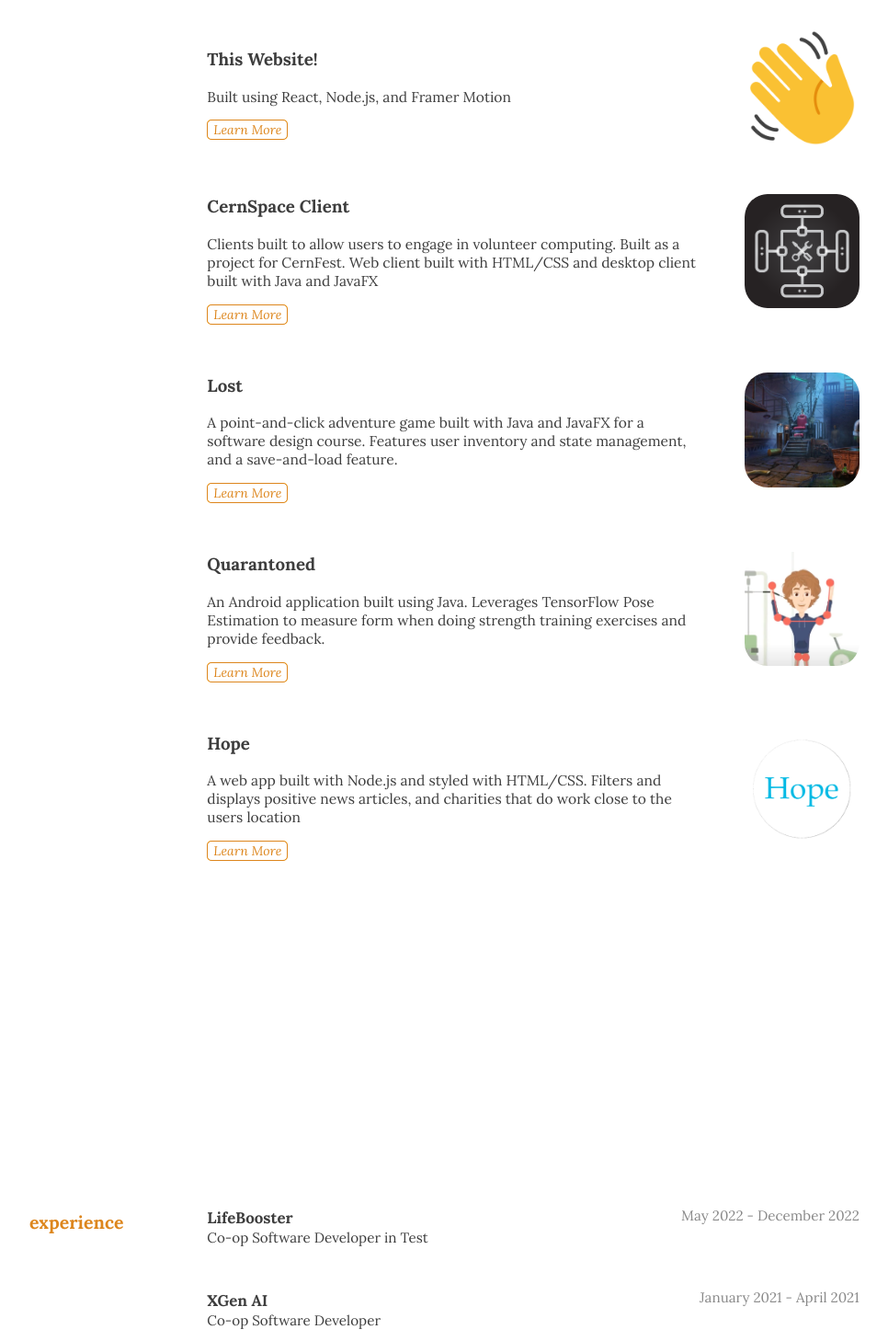
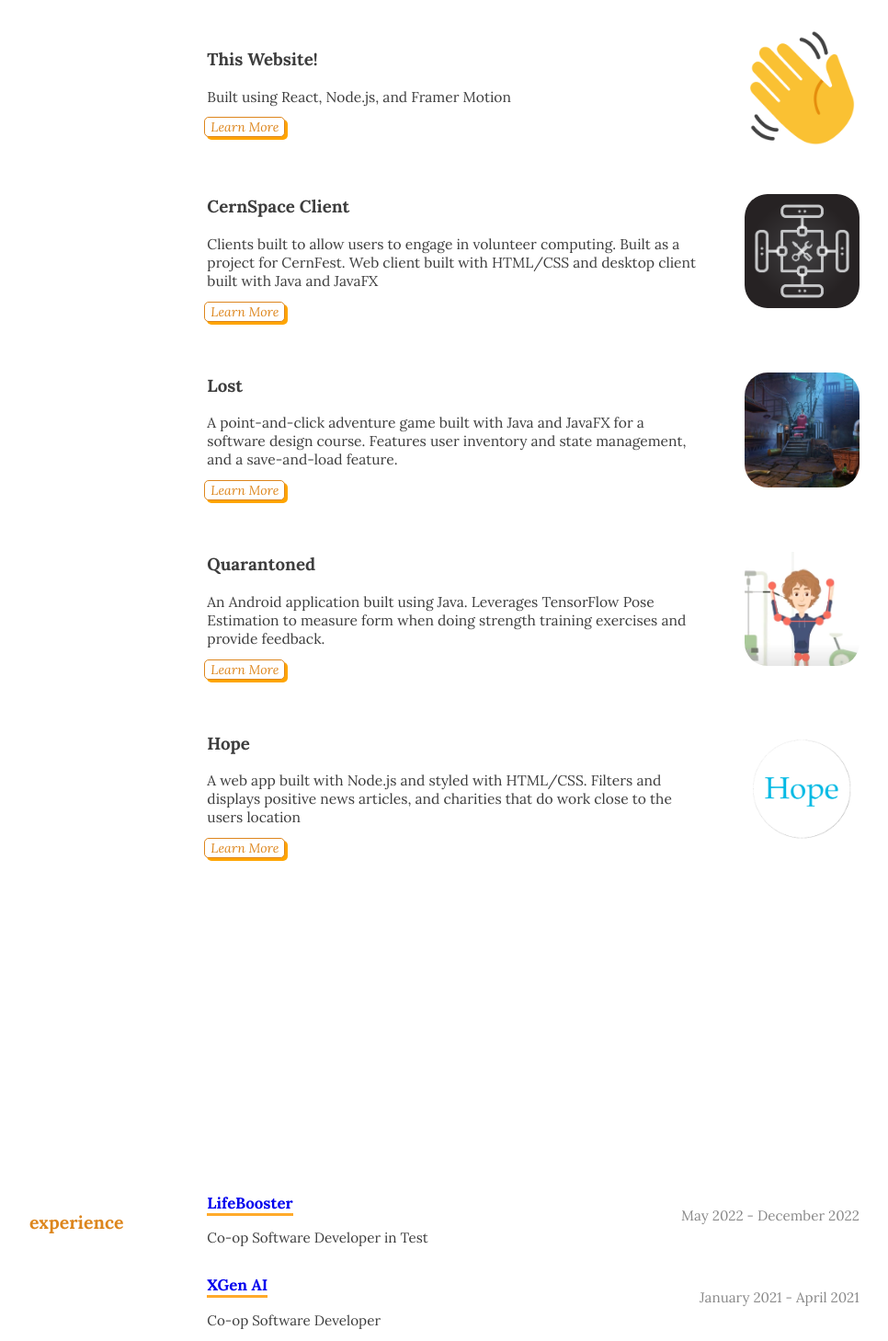
Before and after one commit to srujanr40/personal_website, a React (Create React App) app in the folder client/: page / in a window 1280 px wide. Shown: the part 2832-4290 px from the top of the page at 92% size, without its empty margins (155-1121 px from the left). Built offline with nearby package versions, Linux system fonts and the light colour scheme.

Commit message:
better buttons, added hyperlinks

```diff
--- a/client/src/components/Experience/Experience.css
+++ b/client/src/components/Experience/Experience.css
@@ -57,11 +57,6 @@
     flex: 1;
 }
 
-.experience_content_title {
-    font-weight: bold;
-    margin-bottom: -20px;
-    text-align: left;
-}
 
 .experience_content_date {
     align-self: start;
@@ -78,15 +73,24 @@
     margin-top: -25px;
 }
 .experience_content_header {
+    cursor: pointer;
     display: flex;
     justify-content: space-between;
     width: 100%;
 }
 
 .experience_content_title {
+    cursor: pointer;
     flex-grow: 1;
     text-align: left;
+    font-weight: bold;
     margin-right: 10px;
+}
+
+.experience_content_title a {
+    cursor: pointer;
+    text-decoration: none;
+    border-bottom: 3px solid rgb(255, 170, 42);
 }
 
 .experience_content_date {
--- a/client/src/components/Experience/Experience.jsx
+++ b/client/src/components/Experience/Experience.jsx
@@ -54,7 +54,7 @@ export default function Experience() {
             >
                 <div className="experience_content_header">
                     <div className="experience_content_title">
-                        <p>LifeBooster</p>
+                        <a href="https://lifebooster.ca">LifeBooster</a>
                     </div>
                     <div className="experience_content_date">
                         <p>May 2022 - December 2022</p>
@@ -73,7 +73,7 @@ export default function Experience() {
             >
                 <div className="experience_content_header">
                     <div className="experience_content_title">
-                        <p>XGen AI</p>
+                        <a href="https://xgen.ai"> XGen AI</a>
                     </div>
                     <div className="experience_content_date">
                         <p>January 2021 - April 2021</p>
--- a/client/src/components/Projects/Projects.jsx
+++ b/client/src/components/Projects/Projects.jsx
@@ -1,7 +1,7 @@
 import "./Projects.css";
 
 import React from "react";
-import { motion } from "framer-motion";
+import { motion, useAnimation } from "framer-motion";
 
 
 export default function Projects() {
@@ -39,9 +39,18 @@ export default function Projects() {
     }
 
     const learnMoreButtonVariants = {
-        whileHover: {
+        initial: {
             x: -3,
             y: -3,
+        },
+        clicked: {
+            x: 0,
+            y: 0,
+            transition: {
+                type: "spring",
+                bounce: 0.4,
+                duration: 0.8
+            }
         },
     }
 
@@ -67,6 +76,20 @@ export default function Projects() {
         display: 'inline-block', // Keeps the background size close to the button size
     }
 
+    const handleButtonClick = (url, controls) => {
+        // Start the "clicked" animation
+        controls.start("clicked").then(() => {
+            // After the animation completes, return to the "initial" state
+            controls.start("initial");
+        });
+
+        // Open the URL
+        window.open(url);
+    }
+
+    const controls = useAnimation();
+
+
     return (
         <div className="projects">
             <motion.div className="projects_subtitle" variants={cardVariants}>
@@ -84,7 +107,7 @@ export default function Projects() {
                     <p style={{ fontSize: '120%', fontWeight: 'bold' }}>HappyHaiku</p>
                     <p>A bot built with Python, Pandas, and Flask that leverage NLTK to perform sentiment analysis, and generates haikus for positive comments</p>
                     <div style={buttonBackgroundStyle}>
-                        <motion.button className='learn_more_button' variants={learnMoreButtonVariants} whileHover='whileHover' onClick={() => window.open('https://github.com/srujanr40/happyhaiku')}>Learn More</motion.button>
+                        <motion.button className='learn_more_button' variants={learnMoreButtonVariants} initial='initial' animate={controls} whileHover='whileHover' onClick={() => handleButtonClick('https://github.com/srujanr40/happyhaiku', controls)}>Learn More</motion.button>
                     </div>
                 </div>
                 <motion.div className="project_img" variants={imageVariants} whileHover='whileHover' whileTap='whileTap' dragConstraints= {imageVariants.dragConstraints} drag>
@@ -102,7 +125,7 @@ export default function Projects() {
                     <p style={{ fontSize: '120%', fontWeight: 'bold' }}>dogFish</p>
                     <p>A comprehensive web application built on MongoDB, Express, React.js, and Node.js to connect players for casual sports games. Features a weighted search matchmaking algorithm, chat, email log in verification, and location preferences using the Google Maps API</p>
                     <div style={buttonBackgroundStyle}>
-                        <motion.button className='learn_more_button' variants={learnMoreButtonVariants} whileHover='whileHover' onClick={() => window.open('https://github.com/srujanr40/dogfish')}>Learn More</motion.button>
+                        <motion.button className='learn_more_button' variants={learnMoreButtonVariants} initial='initial' onClick={() => handleButtonClick('https://github.com/srujanr40/dogfish', controls)}>Learn More</motion.button>
                     </div>
                 </div>
                 <motion.div className="project_img" variants={imageVariants} whileHover='whileHover' whileTap='whileTap' dragConstraints= {imageVariants.dragConstraints} drag>
@@ -120,7 +143,7 @@ export default function Projects() {
                     <p style={{ fontSize: '120%', fontWeight: 'bold' }}>This Website!</p>
                     <p>Built using React, Node.js, and Framer Motion</p>
                     <div style={buttonBackgroundStyle}>
-                        <motion.button className='learn_more_button' variants={learnMoreButtonVariants} whileHover='whileHover' onClick={() => window.open('https://github.com/srujanr40/personal_website')}>Learn More</motion.button>
+                        <motion.button className='learn_more_button' variants={learnMoreButtonVariants} initial='initial' animate={controls} onClick={() => handleButtonClick('https://github.com/srujanr40/personal_website', controls)}>Learn More</motion.button>
                     </div>
                 </div>
                 <motion.div className="project_img" variants={imageVariants} whileHover='whileHover' whileTap='whileTap' dragConstraints= {imageVariants.dragConstraints} drag>
@@ -138,7 +161,7 @@ export default function Projects() {
                     <p style={{ fontSize: '120%', fontWeight: 'bold' }}>CernSpace Client</p>
                     <p>Clients built to allow users to engage in volunteer computing. Built as a project for CernFest. Web client built with HTML/CSS and desktop client built with Java and JavaFX</p>
                     <div style={buttonBackgroundStyle}>
-                        <motion.button className='learn_more_button' variants={learnMoreButtonVariants} whileHover='whileHover' onClick={() => window.open('https://github.com/srujanr40/CernSpaceClient')}>Learn More</motion.button>
+                        <motion.button className='learn_more_button' variants={learnMoreButtonVariants} initial='initial' animate={controls} onClick={() => handleButtonClick('https://github.com/srujanr40/CernSpaceClient', controls)}>Learn More</motion.button>
                     </div>
                 </div>
                 <motion.div className="project_img" variants={imageVariants} whileHover='whileHover' whileTap='whileTap' dragConstraints= {imageVariants.dragConstraints} drag>
@@ -156,7 +179,7 @@ export default function Projects() {
                     <p style={{ fontSize: '120%', fontWeight: 'bold' }}>Lost</p>
                     <p>A point-and-click adventure game built with Java and JavaFX for a software design course. Features user inventory and state management, and a save-and-load feature.</p>
                     <div style={buttonBackgroundStyle}>
-                        <motion.button className='learn_more_button' variants={learnMoreButtonVariants} whileHover='whileHover' onClick={() => window.open('https://github.com/srujanr40/CPSC210Project')}>Learn More</motion.button>
+                        <motion.button className='learn_more_button' variants={learnMoreButtonVariants} initial='initial' animate={controls} onClick={() => handleButtonClick('https://github.com/srujanr40/CPSC210Project', controls)}>Learn More</motion.button>
                     </div>
                 </div>
                 <motion.div className="project_img" variants={imageVariants} whileHover='whileHover' whileTap='whileTap' dragConstraints= {imageVariants.dragConstraints} drag>
@@ -174,7 +197,7 @@ export default function Projects() {
                     <p style={{ fontSize: '120%', fontWeight: 'bold' }}>Quarantoned</p>
                     <p>An Android application built using Java. Leverages TensorFlow Pose Estimation to measure form when doing strength training exercises and provide feedback.</p>
                     <div style={buttonBackgroundStyle}>
-                        <motion.button className='learn_more_button' variants={learnMoreButtonVariants} whileHover='whileHover' onClick={() => window.open('https://devpost.com/software/quarantoned')}>Learn More</motion.button>
+                        <motion.button className='learn_more_button' variants={learnMoreButtonVariants} initial='initial' animate={controls} onClick={() => handleButtonClick('https://devpost.com/software/quarantoned', controls)}>Learn More</motion.button>
                     </div>
                 </div>
                 <motion.div className="project_img" variants={imageVariants} whileHover='whileHover' whileTap='whileTap' dragConstraints= {imageVariants.dragConstraints} drag>
@@ -192,7 +215,7 @@ export default function Projects() {
                     <p style={{ fontSize: '120%', fontWeight: 'bold' }}>Hope</p>
                     <p>A web app built with Node.js and styled with HTML/CSS. Filters and displays positive news articles, and charities that do work close to the users location</p>
                     <div style={buttonBackgroundStyle}>
-                        <motion.button className='learn_more_button' variants={learnMoreButtonVariants} whileHover='whileHover' onClick={() => window.open('https://github.com/srujanr40/news-app')}>Learn More</motion.button>
+                        <motion.button className='learn_more_button' variants={learnMoreButtonVariants} initial='initial' animate={controls} onClick={() => handleButtonClick('https://devpost.com/software/quarantoned', controls)}>Learn More</motion.button>
                     </div>
                 </div>
                 <motion.div className="project_img" variants={imageVariants} whileHover='whileHover' whileTap='whileTap' dragConstraints= {imageVariants.dragConstraints} drag>
```
